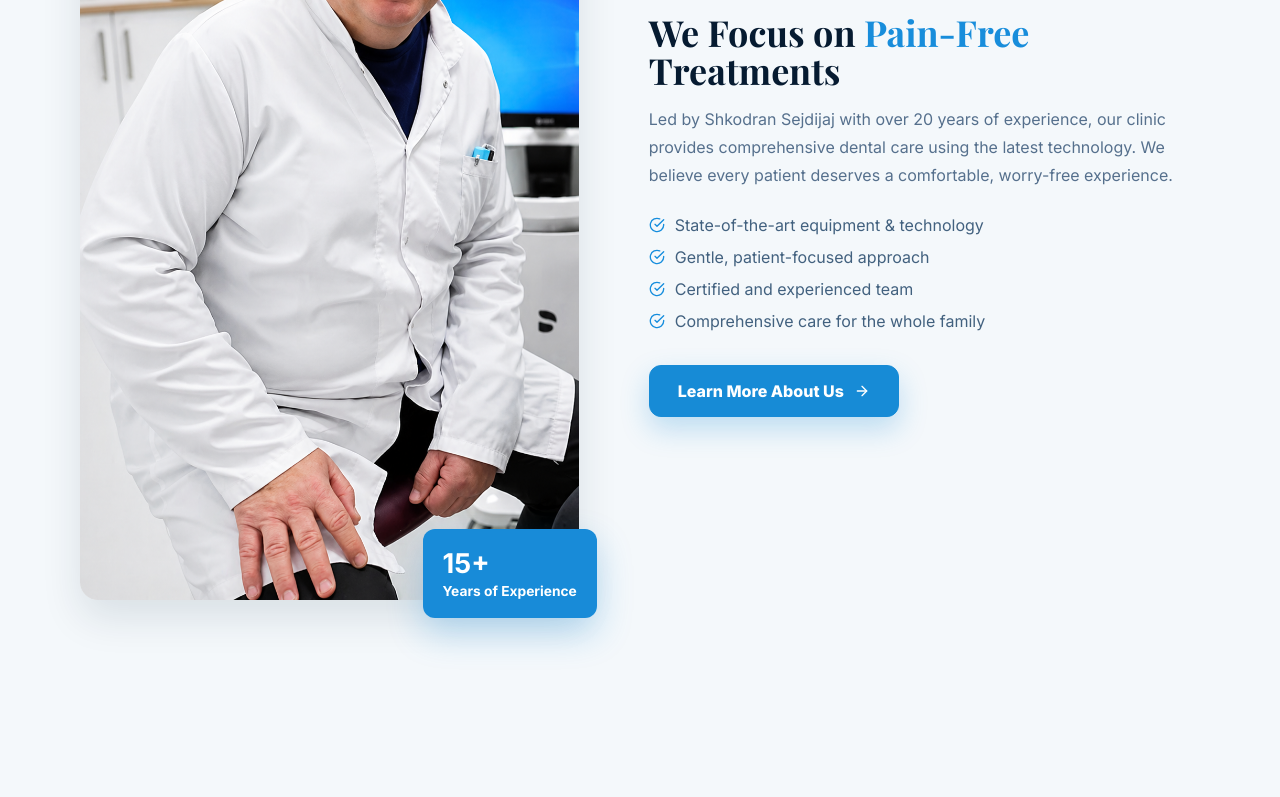
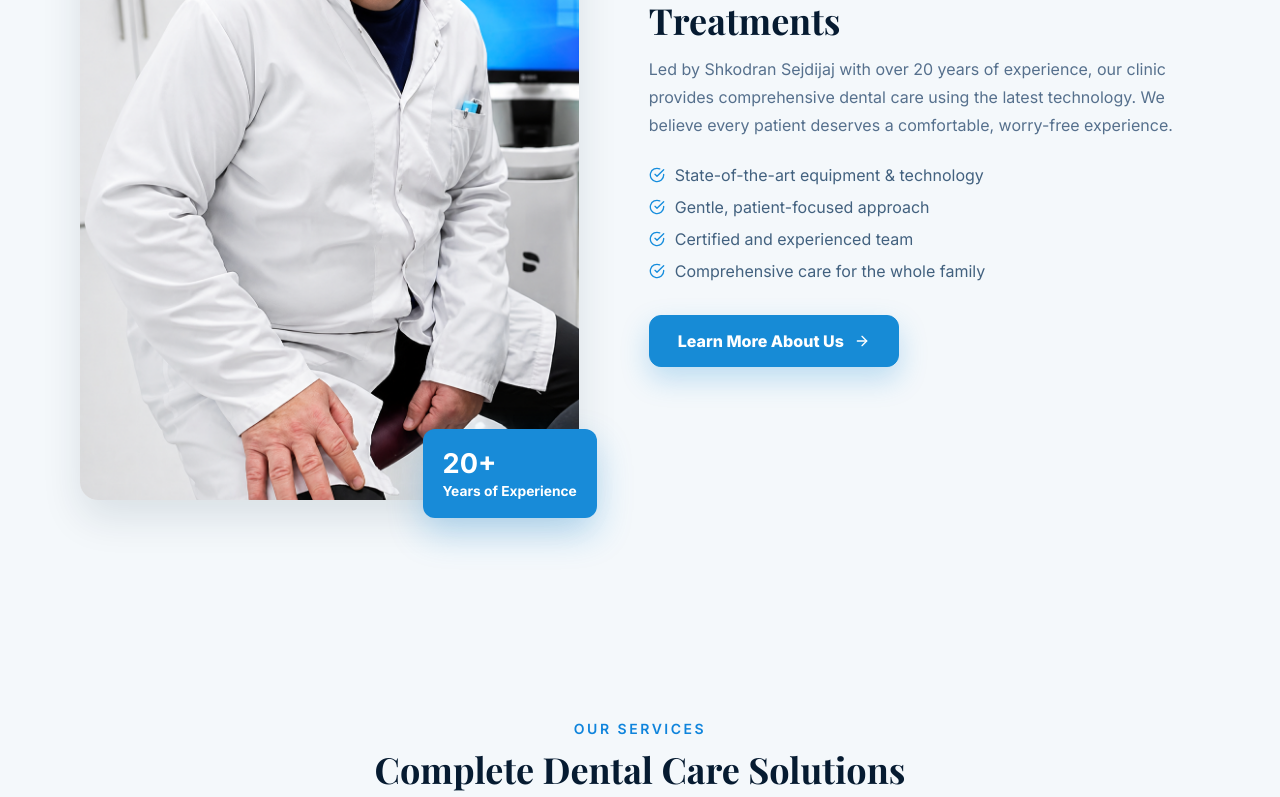
Before and after one commit to Florent2020/dr.-shkodrani, a React (Create React App) app: page / in a window 1280 px wide. Shown: the part 1290-2087 px from the top of the page. Built offline with nearby package versions, Linux system fonts and the light colour scheme.

Commit message:
updated text and image at home and about page

```diff
--- a/src/data/siteData.js
+++ b/src/data/siteData.js
@@ -33,7 +33,7 @@ export const images = {
 };
 
 export const stats = [
-  ["15+", "Years Experience"],
+  ["20+", "Years Experience"],
   ["10,000+", "Happy Patients"],
   ["Certified", "Licensed Professionals"],
   ["100%", "Safe & Sterile"],
--- a/src/pages/About.jsx
+++ b/src/pages/About.jsx
@@ -56,6 +56,10 @@ const Dentist = styled.div`
 
   @media (max-width: 900px) {
     grid-template-columns: 1fr;
+  }
+
+  img {
+    height: 500px !important;
   }
 `;
 
@@ -123,7 +127,7 @@ function About() {
               <Eyebrow>Our Story</Eyebrow>
               <Heading>A Clinic Built on Trust & Compassion</Heading>
               <Text>
-                Klinika Dentare Dr. Shkodrani was founded in 2011 with a simple
+                Klinika Dentare Dr. Shkodrani was founded in 2004 with a simple
                 mission: to provide the highest quality dental care in a warm,
                 welcoming environment. Over the years, we've grown from a small
                 practice to one of Mitrovica's most trusted dental clinics.
@@ -158,7 +162,7 @@ function About() {
             <Photo
               src={images.doctor}
               alt="Doctor"
-              style={{ height: "560px" }}
+              style={{ height: "650px" }}
             />
             <List>
               <Item>
--- a/src/pages/Home.jsx
+++ b/src/pages/Home.jsx
@@ -124,7 +124,7 @@ const AboutGrid = styled.div`
 `;
 
 const ImageBox = styled.div`
-  min-height: 800px;
+  min-height: 700px;
   border-radius: 18px;
   background: url(${images.doctor}) center/cover;
   box-shadow: 0 18px 40px rgba(10, 32, 55, 0.11);
@@ -416,7 +416,7 @@ function Home() {
           <AboutGrid>
             <ImageBox>
               <Experience>
-                <strong>15+</strong>
+                <strong>20+</strong>
                 <span>Years of Experience</span>
               </Experience>
             </ImageBox>
```
